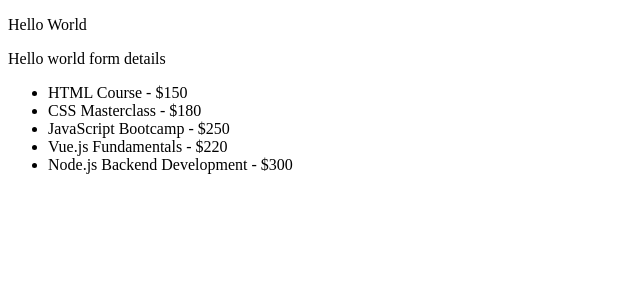
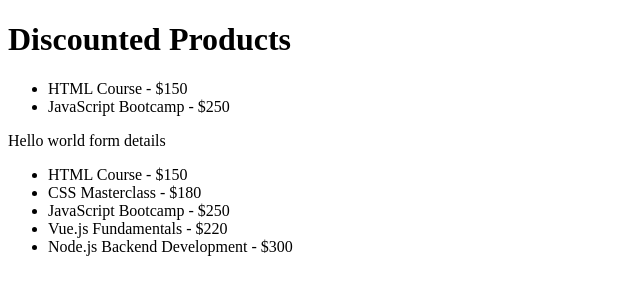
Before and after one commit to Vica-lab-dev/Vue.js, a Vue app in the folder 4-prop-drilling/: page / in a window 1280 px wide. Shown: the top 300 px of the page, without its empty margins (0-640 px from the left). Built offline with nearby package versions, Linux system fonts and the light colour scheme.

Commit message:
feat: filter and display discounted products

```diff
--- /dev/null
+++ b/4-prop-drilling/src/components/DiscountedProducts.vue
@@ -0,0 +1,20 @@
+<template>
+  <h1>Discounted Products</h1>
+  <ul>
+    <li v-for="product in discountedProducts" :key="product.id">
+      {{ product.name }} - ${{ product.price }}
+    </li>
+  </ul>
+</template>
+
+<script>
+export default {
+  name: "DiscountedProducts",
+  inject: ['productList'],
+  computed: {
+    discountedProducts() {
+      return this.productList.filter(product => product.discount !== null)
+    }
+  }
+}
+</script>
--- a/4-prop-drilling/src/components/ProductsPage.vue
+++ b/4-prop-drilling/src/components/ProductsPage.vue
@@ -1,13 +1,14 @@
 <template>
-  <p>Hello World</p>
+ <DiscountedProducts></DiscountedProducts>
   <ProductDetails></ProductDetails>
 </template>
 
 <script>
 import ProductDetails from "@/components/ProductDetails.vue";
+import DiscountedProducts from "@/components/DiscountedProducts.vue";
 
 export default {
   name: 'ProductsPage',
-  components: {ProductDetails},
+  components: {DiscountedProducts, ProductDetails},
 }
 </script>
```
